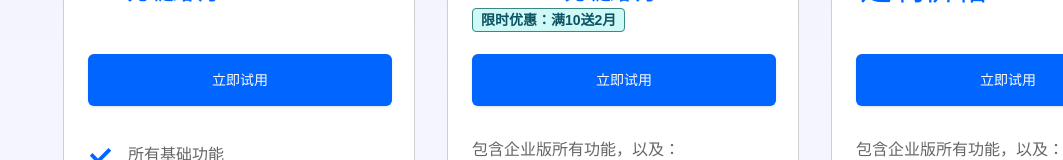
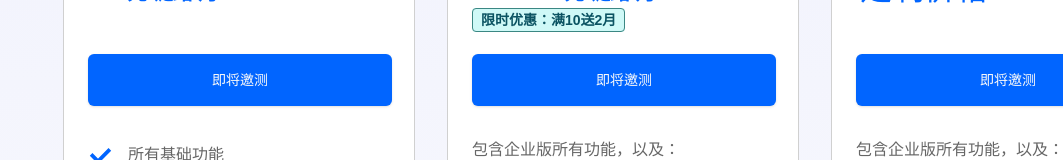
Before and after one commit to 1stblue/1stblue.github.io, a Next.js app: page /price in a window 1280 px wide. Shown: the part 402-562 px from the top of the page, without its empty margins (217-1280 px from the left). Built offline with nearby package versions, Linux system fonts and the light colour scheme.

Commit message:
文字修改

```diff
--- a/src/components/CTA.tsx
+++ b/src/components/CTA.tsx
@@ -14,11 +14,11 @@ export default function CTA() {
             </div>
             <div className='w-[481px] h-[44px] mt-[16px]
             font-sans font-[400] text-[16px] leading-[22.4px] text-center'>
-             借助 Bluepipe，您可以自由地在不同数据库、API、甚至SaaS产品之间流转数据。我们保证数据的一致性。就这么简单
+             借助 Bluepipe，您可以在不同数据库、API、甚至SaaS产品之间自由地流转数据。我们保证数据的一致性。就这么简单
             </div>
             <div className=''>
               <Button variant="bp-primary-black" className='w-[144px] h-[52px] mt-[40px] text-[#000000] text-center'>
-                立即试用
+                即将邀测
               </Button>
             </div>
           </div>
--- a/src/components/Hero.tsx
+++ b/src/components/Hero.tsx
@@ -32,7 +32,7 @@ export default function Hero() {
             借助 Bluepipe，您可以在不同数据库、API、甚至SaaS产品之间自由地流转数据。我们保证数据的一致性。就这么简单
           </div>
           <div>
-            <Button variant="bp-primary" size="bp" className='w-[114px] h-[52px] bg-[linear-gradient(276.85deg,_#C7E9F5_-25.73%,_#1EABF4_10.58%,_#0165FF_53.63%,_#0028F3_112.96%)]'>立即试用</Button>
+            <Button variant="bp-primary" size="bp" className='w-[114px] h-[52px] bg-[linear-gradient(276.85deg,_#C7E9F5_-25.73%,_#1EABF4_10.58%,_#0165FF_53.63%,_#0028F3_112.96%)]'>即将邀测</Button>
           </div>
         </div>
         <Image
--- a/src/components/price/Package.tsx
+++ b/src/components/price/Package.tsx
@@ -73,7 +73,7 @@ export default function Package() {
                                 ))}
                             </div>
                             <div>
-                                <Button className="bg-[#0165FF] w-[304px] h-[52px] mt-[20px] hover:bg-[#0165FF]">立即试用</Button>
+                                <Button className="bg-[#0165FF] w-[304px] h-[52px] mt-[20px] hover:bg-[#0165FF]">即将邀测</Button>
                             </div>
                             <div className="mt-[33px]">
                                 {item.preList && <div className="h-[22px]
```
